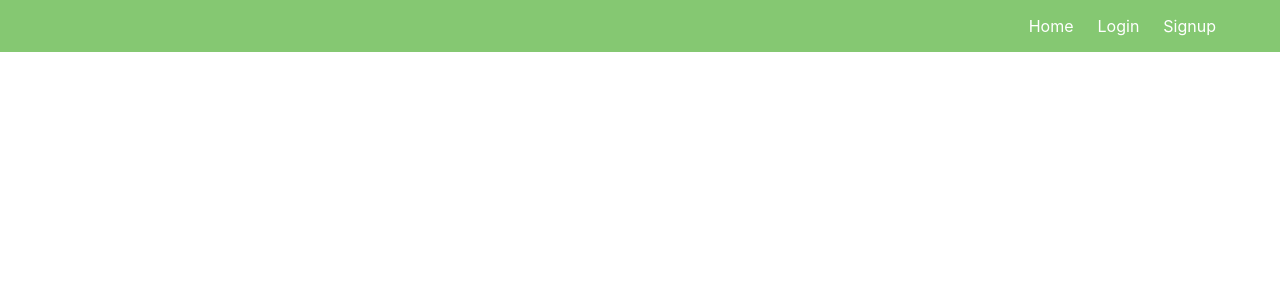
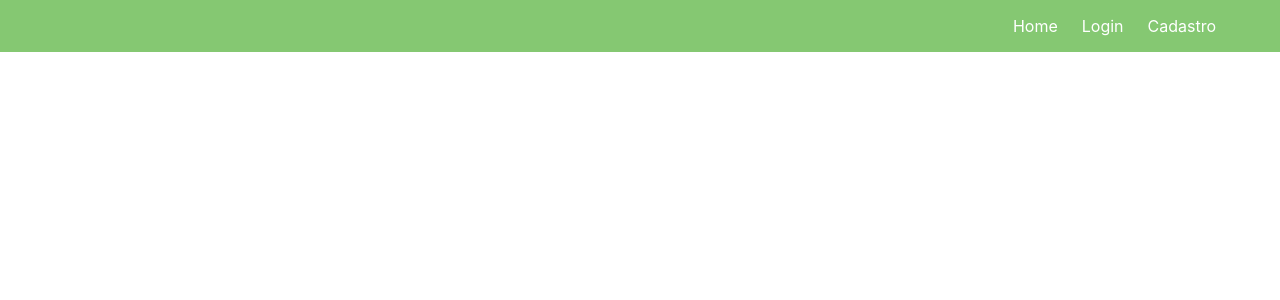
Before and after one commit to epintorsilva/trabalho-LP, a Flask app: page / in a window 1280 px wide. Shown: the top 300 px of the page. Run offline with Flask 2, Linux system fonts and the light colour scheme; some libraries are stand-ins or nearby versions.

Commit message:
Trocando idioma de algumas palavras

```diff
--- a/NFe/templates/base.html
+++ b/NFe/templates/base.html
@@ -35,7 +35,7 @@
                                 Login
                             </a>
                             <a href="{{url_for('auth.signup')}}" class="navbar-item">
-                                Signup
+                                Cadastro
                             </a>
                             {% endif %}
                             {% if current_user.is_authenticated %}
```
